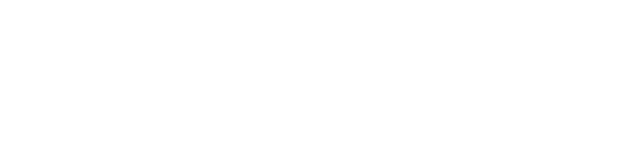
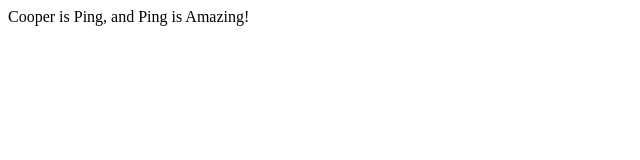
Before and after one commit to csaye/csa-ping-pong, a plain HTML site: page index.html in a window 1280 px wide. Shown: the whole page, without its empty margins (0-640 px from the left). Drawn offline with Linux system fonts and the light colour scheme.

Commit message:
feat: Add ping message

```diff
--- a/index.html
+++ b/index.html
@@ -7,6 +7,6 @@
     </head>
 
     <body>
-
+Cooper is Ping, and Ping is Amazing!
     </body>
 </html>
```
